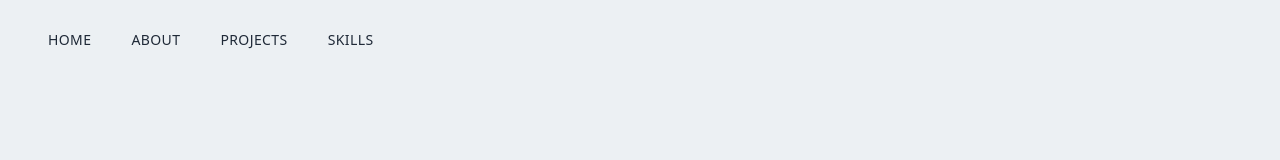
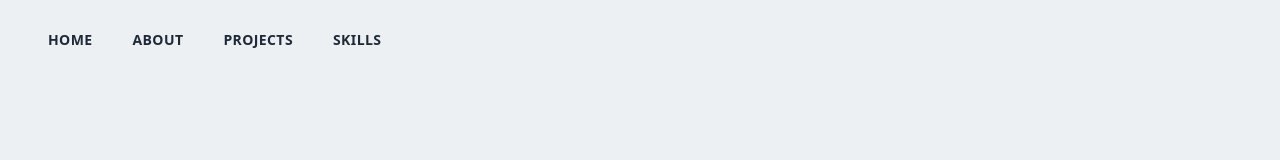
Before and after one commit to avilla212/website-, a Next.js app: page / in a window 1280 px wide. Shown: the top 160 px of the page. Built offline with nearby package versions, Linux system fonts and the light colour scheme.

Commit message:
Made minor changes

```diff
--- a/components/Main.jsx
+++ b/components/Main.jsx
@@ -1,6 +1,5 @@
 import React from 'react'
 import Link from 'next/link'
-import Image from 'next/image'
 
 import { BsFillPersonLinesFill } from 'react-icons/bs'
 import { FaGithub, FaLinkedinIn, FaInstagram } from 'react-icons/fa'
--- a/components/Navbar.jsx
+++ b/components/Navbar.jsx
@@ -1,5 +1,4 @@
 import React from 'react'
-import Image from 'next/image'
 import Link from 'next/link'
 import { useState, useEffect } from 'react'
 import { AiOutlineMenu,AiOutlineClose,AiOutlineMail } from 'react-icons/ai'
@@ -36,16 +35,16 @@ const Navbar = () => {
             <div>
                 <ul className='hidden md:flex'>
                     <Link href='/'>
-                        <li className='ml-10 text-sm uppercase hover:border-b'>Home</li>
+                        <li className='font-bold ml-10 text-sm uppercase hover:border-b'>Home</li>
                     </Link>
                     <Link href='/#about'>
-                        <li className='ml-10 text-sm uppercase hover:border-b'>About</li>
+                        <li className='font-bold ml-10 text-sm uppercase hover:border-b'>About</li>
                     </Link>
                     <Link href='/#projects'>
-                        <li className='ml-10 text-sm uppercase hover:border-b'>Projects</li>
+                        <li className='font-bold ml-10 text-sm uppercase hover:border-b'>Projects</li>
                     </Link>
                     <Link href='/#skills'>
-                        <li className='ml-10 text-sm uppercase hover:border-b'>Skills</li>
+                        <li className='font-bold ml-10 text-sm uppercase hover:border-b'>Skills</li>
                     </Link>
                 </ul>
                 <div onClick={handleNav} className='md:hidden cursor-pointer'>
@@ -59,7 +58,7 @@ const Navbar = () => {
                 : 'fixed left-[-100%] top-0 p-10 ease-in duration-500'}>
                 <div>
                     <div className='flex w-full items-center justify-between'>
-                        <Image src='/../public/assets/AV_logo.png' alt='/' height={35} width={87}/>
+
                         <div onClick={handleNav} className='rounded-full shadow-lg shadow-gray-400 cursor-pointer'>
                             <AiOutlineClose size={25}/>
                         </div>
--- a/components/Projects.jsx
+++ b/components/Projects.jsx
@@ -11,16 +11,12 @@ const Projects = () => {
         <div className='max-w-[1240px] mx-auto px-2 py-16'>
             <p className='text-xl tracking-widest uppercase text-[#383636]'>Projects</p>
             <h2 className='py-4'>More on my github as well :D</h2>
+            {/*
+             q: How can have my photos display ina  grid like fashion
+             a: use grid and grid-cols-2
+            */}
+            <div className='grid md:grid-cols-2 grid-rows-2'>
 
-            <div className='grid md:grid-cols-2 gap-8'>
-
-
-                {/** q: why do we use relative in the classname
-                 * a: because we want to position the absolute div inside the relative div
-                 *
-                 * q: what does relative mean?
-                 * a: it means that the div will be positioned relative to its parent
-                 */}
                 <Link href='https://github.com/avilla212/resume-projects-'>
                 <ProjectItem title='Discord chatbot'
                 backgroundImg={chatbot}
@@ -37,6 +33,7 @@ const Projects = () => {
                 desc='I saw someone on TikTok make this and I wanted to see if I could make it myself and optimize runtimes and memory useage. Plus,
                 I know many people around my age would love to have this tool'
                 />
+
                 </Link>
                 </div>
             </div>
--- a/pages/chatbot.jsx
+++ /dev/null
@@ -1,9 +0,0 @@
-import React from 'react'
-
-const chatbot = () => {
-  return (
-    <div>chatbot</div>
-  )
-}
-
-export default chatbot
--- a/pages/index.js
+++ b/pages/index.js
@@ -19,6 +19,7 @@ export default function Home() {
       <About />
       <Skills />
       <Projects />
+
     </div>
   )
 }
```
Also changed, not shown: public/assets/certs/meta_j.png (added), public/assets/certs/version_control.png (added).
